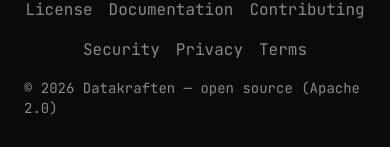
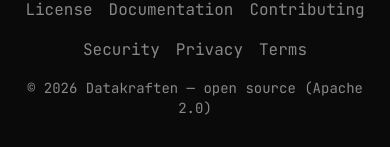
Before and after one commit to sagathelab/datakraften, a React (Vite) app in the folder site/: page / in a window 390 px wide. Shown: the part 2270-2417 px from the top of the page. Built offline with nearby package versions, Linux system fonts and the light colour scheme.

Commit message:
fix: center footer text on mobile

```diff
--- a/site/src/components/Footer.tsx
+++ b/site/src/components/Footer.tsx
@@ -23,7 +23,7 @@
           <Link to="/privacy" className="hover:text-magenta transition-colors">Privacy</Link>
           <Link to="/terms" className="hover:text-magenta transition-colors">Terms</Link>
         </div>
-        <p className="text-sm text-text-dim">&copy; 2026 Datakraften &mdash; open source (Apache 2.0)</p>
+        <p className="text-sm text-text-dim text-center">&copy; 2026 Datakraften &mdash; open source (Apache 2.0)</p>
       </div>
     </footer>
   )
```
